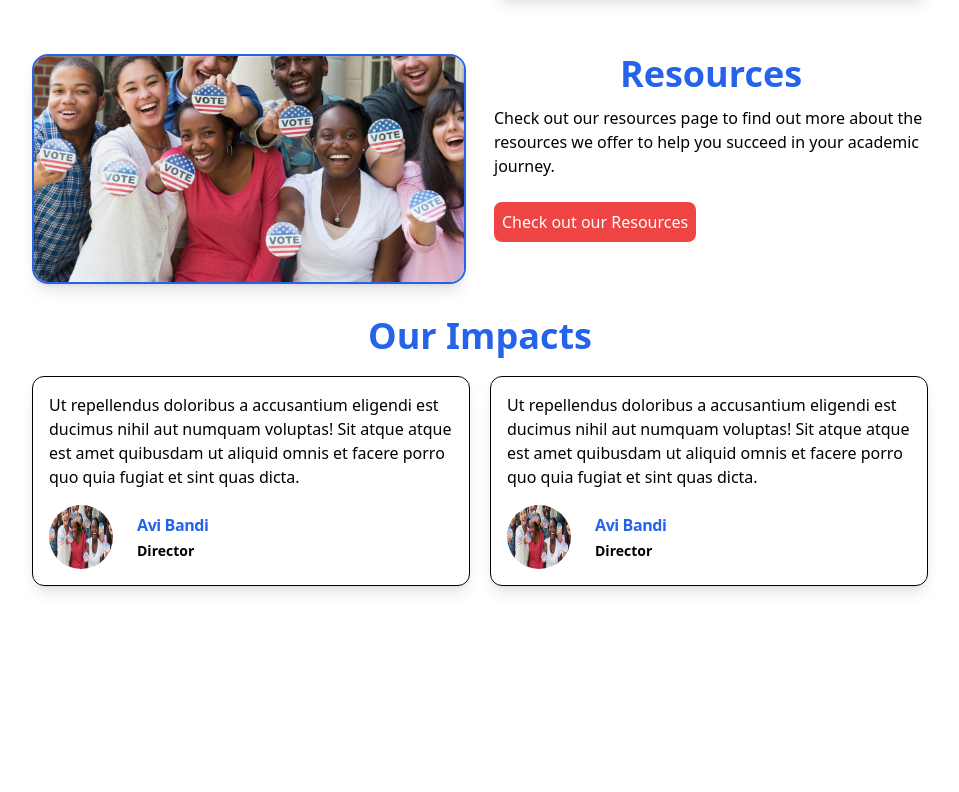
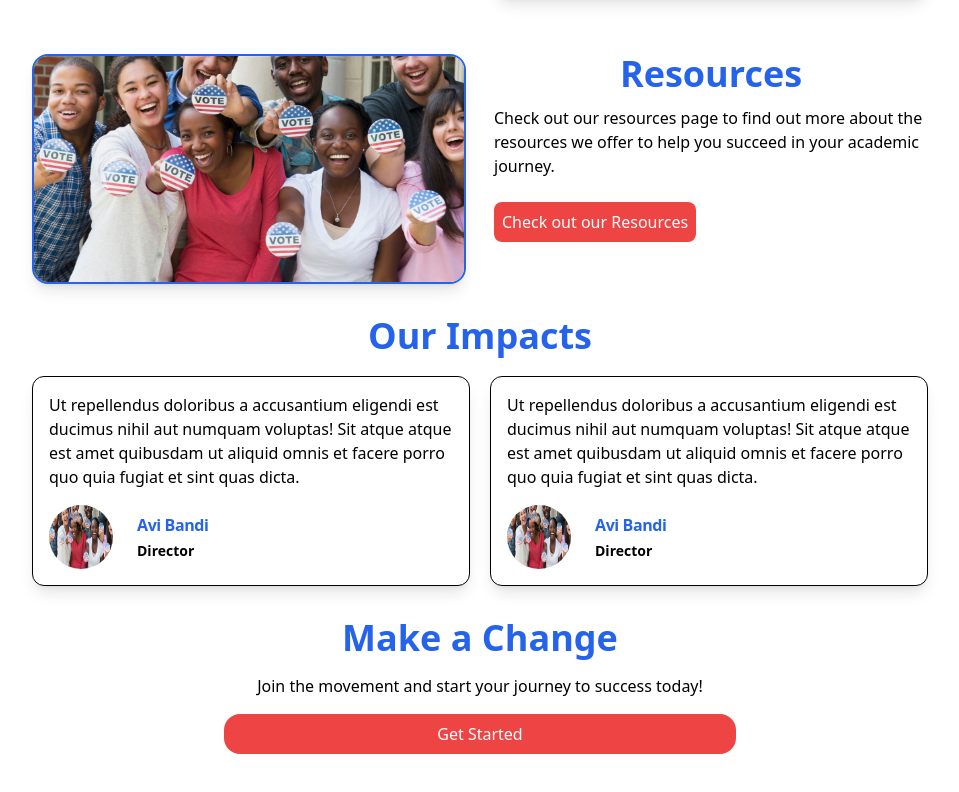
Before and after one commit to aviBandi/youthVoterProject, a React (Create React App) app in the folder my-app/: page / in a window 1280 px wide. Shown: the part 1150-1942 px from the top of the page, without its empty margins (160-1119 px from the left). Before the commit the page ends 1856 px from the top, so only its background shows below. Built offline with nearby package versions, Linux system fonts and the light colour scheme; a web font is replaced by a local one.

Commit message:
started make a change
overall home page needs a lot of work to be done

```diff
--- a/my-app/src/pages/home.js
+++ b/my-app/src/pages/home.js
@@ -3,6 +3,7 @@ import Hero from "../sections/hero"
 import Mission from "../sections/mission"
 import ResourcesHome from "../sections/resourcesHome"
 import Impacts from "../sections/impacts"
+import GetStarted from "../sections/getStarted"
 const home = () => {
     return (
         <div className="">
@@ -11,6 +12,7 @@ const home = () => {
             <Mission />
             <ResourcesHome />
             <Impacts />
+            <GetStarted />
             <br></br>
             <br></br>
             <br></br>
--- a/my-app/src/sections/getStarted.js
+++ b/my-app/src/sections/getStarted.js
@@ -1,11 +1,15 @@
 import React from 'react'
 
 const getStarted = () => {
-  return (
-    <div>
-
-    </div>
-  )
+    return (
+        <div className='max-w-4xl mx-auto pt-8'>
+            <h1 className='text-center text-blue-600 text-4xl font-bold'>Make a Change</h1>
+            <h3 className='text-center pt-4 pb-4'>Join the movement and start your journey to success today!</h3>
+            <div className='max-w-lg mx-auto'>
+                <h3 className='px-2 py-2 text-md bg-red-500 text-white text-center rounded-2xl'>Get Started</h3>
+            </div>
+        </div>
+    )
 }
 
 export default getStarted
```
